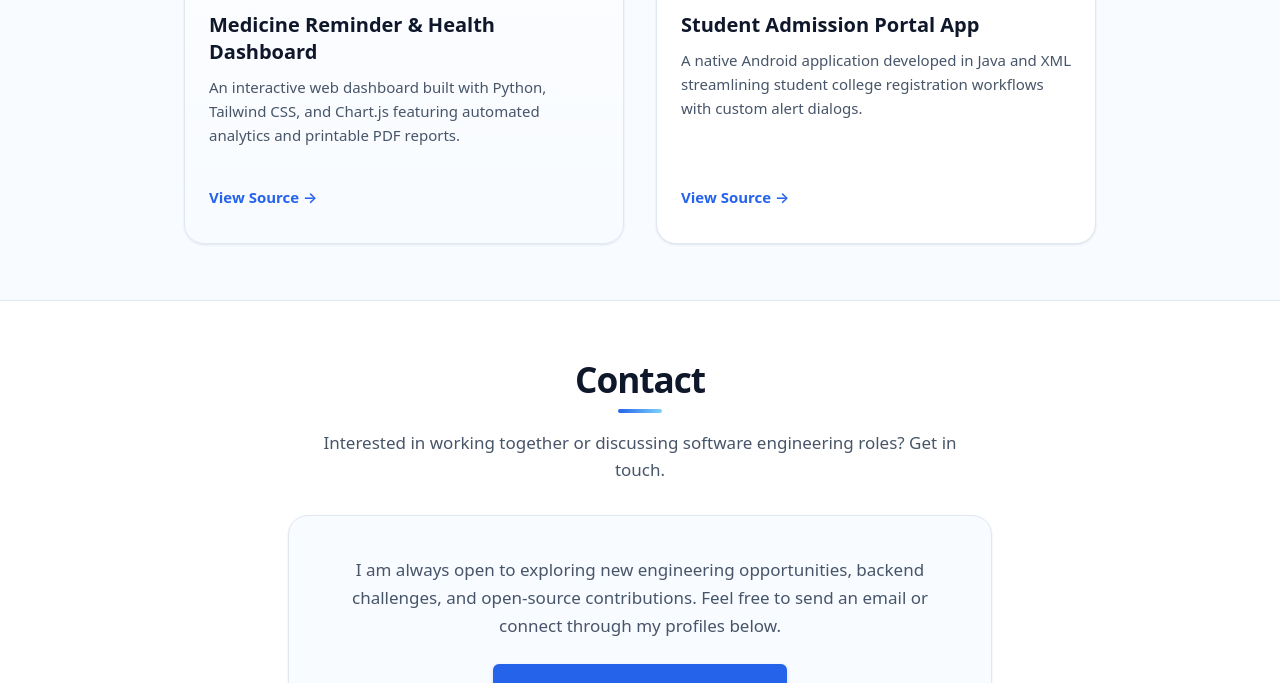
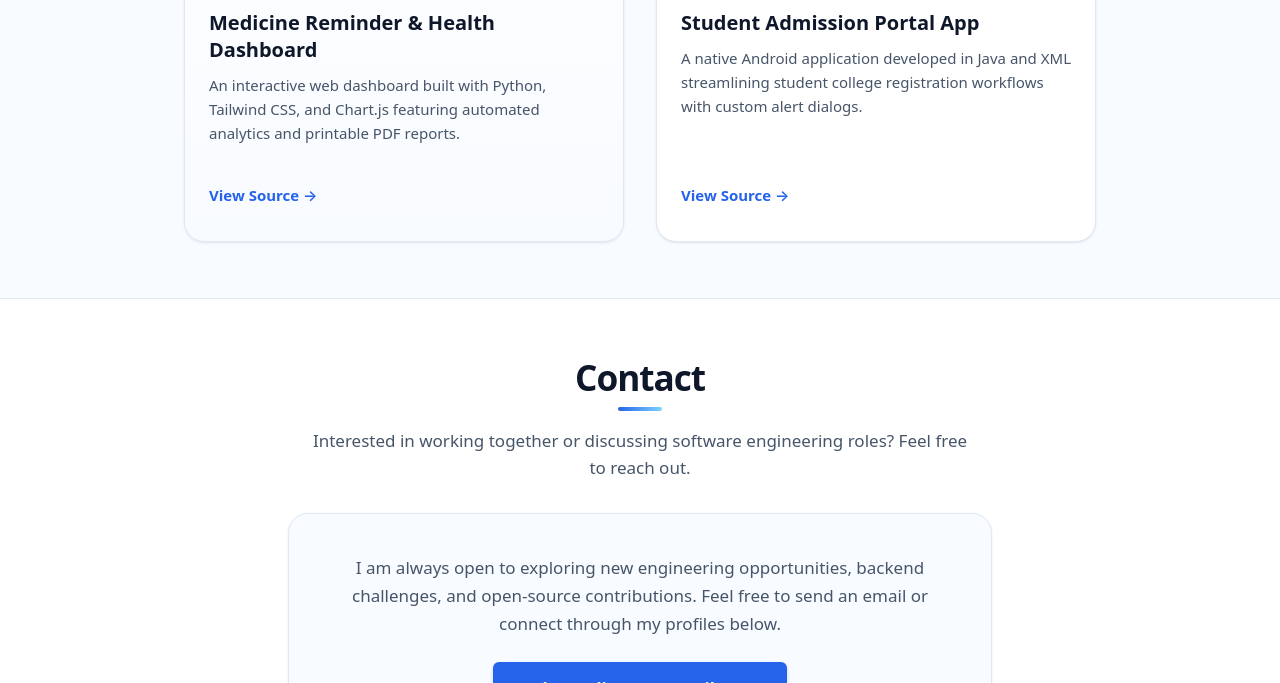
Before and after one commit to adityarahate07/my-portfolio, a plain HTML site: page index.html in a window 1280 px wide. Shown: the part 1693-2376 px from the top of the page. Drawn offline with Linux system fonts and the light colour scheme.

Commit message:
Remove Get in Touch button and references

```diff
--- a/index.html
+++ b/index.html
@@ -48,7 +48,6 @@
           </p>
           <div class="hero-actions">
             <a href="#projects" class="btn btn-primary">View Projects</a>
-            <a href="#contact" class="btn btn-secondary">Get in Touch</a>
           </div>
         </div>
       </div>
@@ -189,7 +188,7 @@
       <div class="container">
         <div class="section-header">
           <h2>Contact</h2>
-          <p class="section-subtitle">Interested in working together or discussing software engineering roles? Get in touch.</p>
+          <p class="section-subtitle">Interested in working together or discussing software engineering roles? Feel free to reach out.</p>
         </div>
         <div class="contact-box">
           <div class="contact-info">
```
